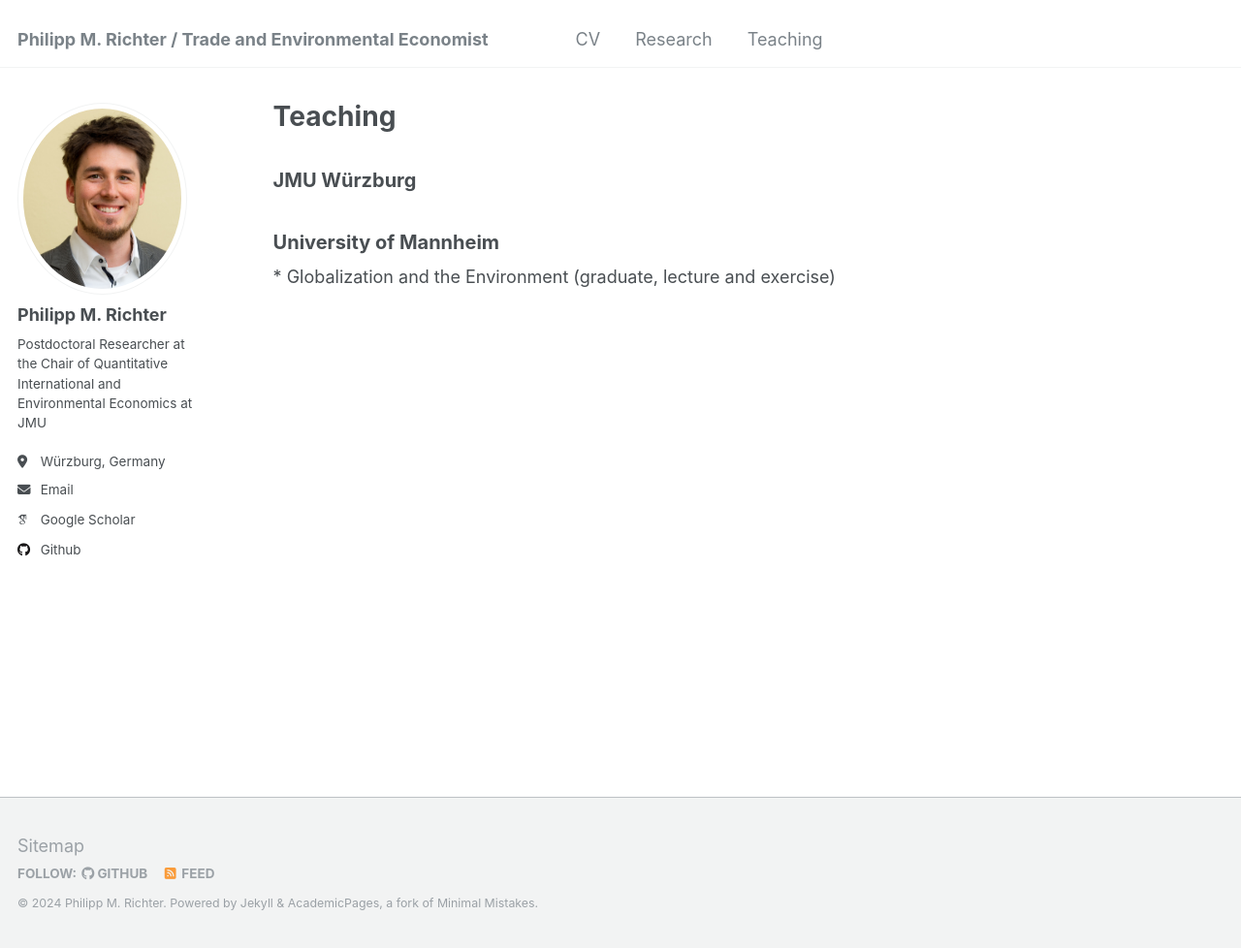
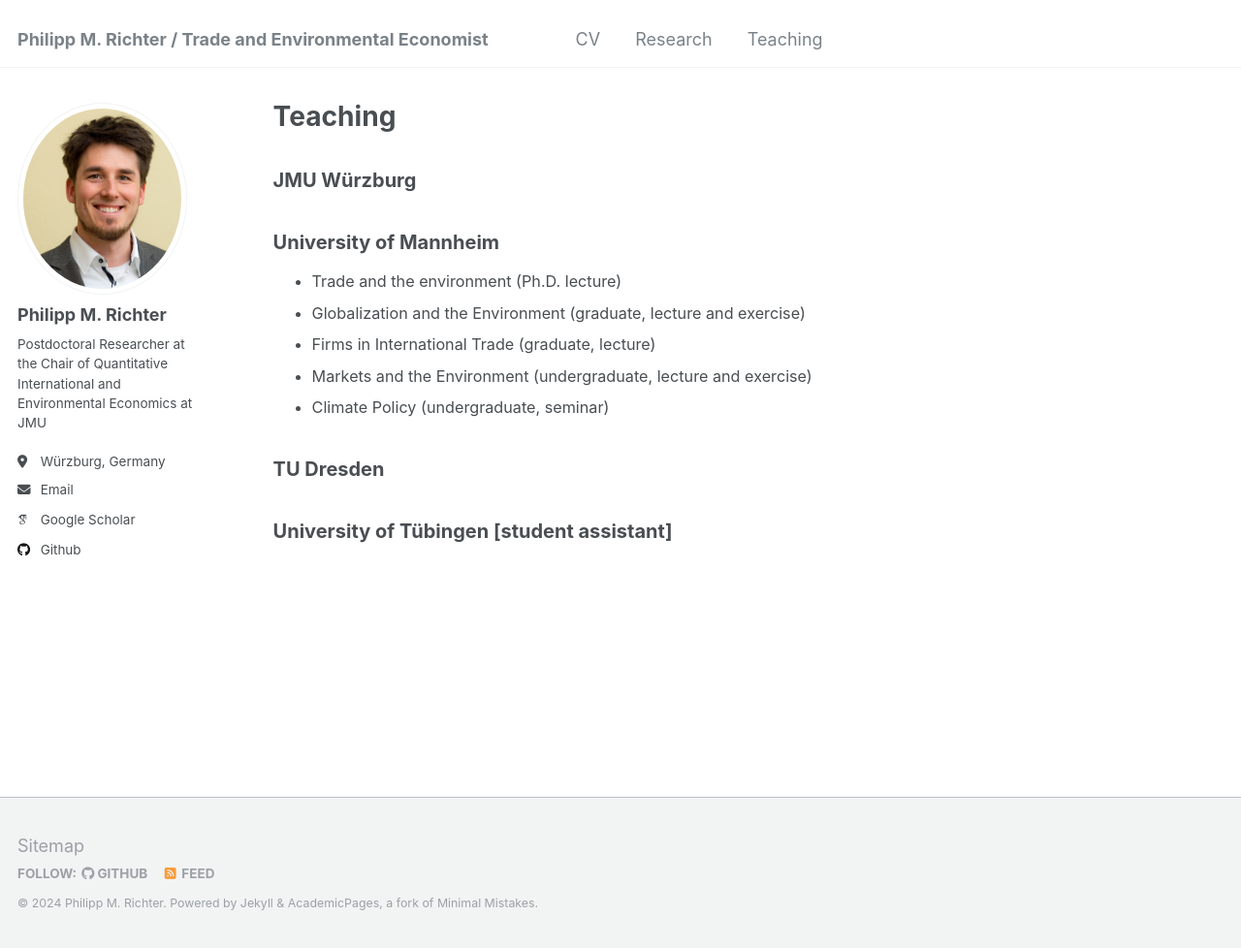
Before and after one commit to PhMRichter/PhMRichter.github.io, a Jekyll site: the page built from _pages/teaching.html, in a window 1280 px wide and 978 px high. Shown: the whole window at 97% size. Built offline with Jekyll 4.4.1, drawn with Linux system fonts in a browser that asks for light colours; some web fonts are replaced.

Commit message:
Update teaching.html

```diff
--- a/_pages/teaching.html
+++ b/_pages/teaching.html
@@ -10,4 +10,25 @@ author_profile: true
 
 <h2 style="font-size: 20px;">University of Mannheim</h2>
 
-* Globalization and the Environment (graduate, lecture and exercise)
+<ul  style="font-size: 0.9em;">
+   <li>
+   Trade and the environment (Ph.D. lecture)
+  </li>
+  <li>
+   Globalization and the Environment (graduate, lecture and exercise)
+  </li>
+  <li>
+   Firms in International Trade (graduate, lecture)
+  </li>
+  <li>
+   Markets and the Environment (undergraduate, lecture and exercise)
+  </li>
+  <li>
+   Climate Policy (undergraduate, seminar)
+  </li>
+</ul>
+
+<h2 style="font-size: 20px;">TU Dresden</h2>
+
+
+<h2 style="font-size: 20px;">University of Tübingen [student assistant]</h2>
```
